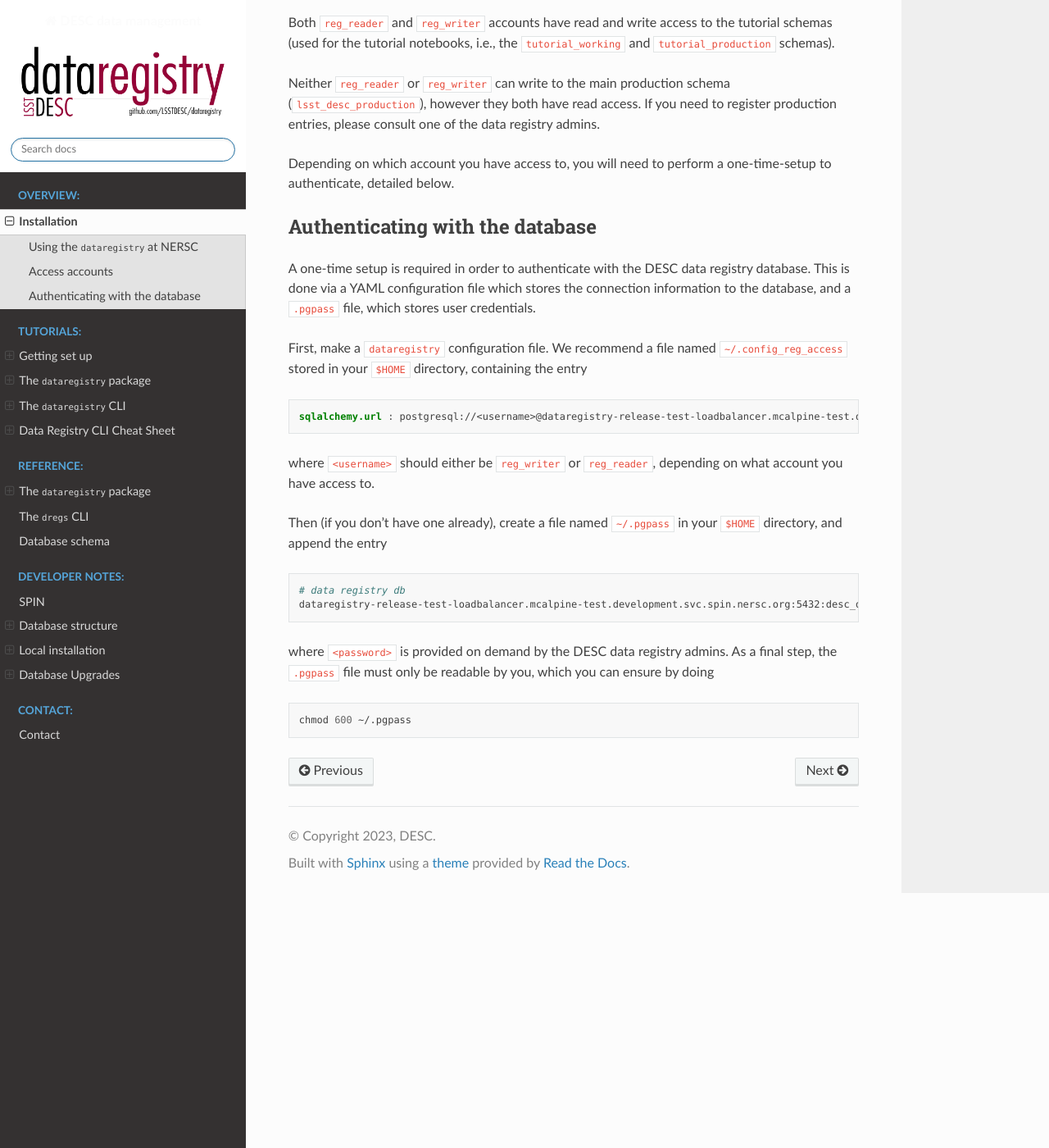
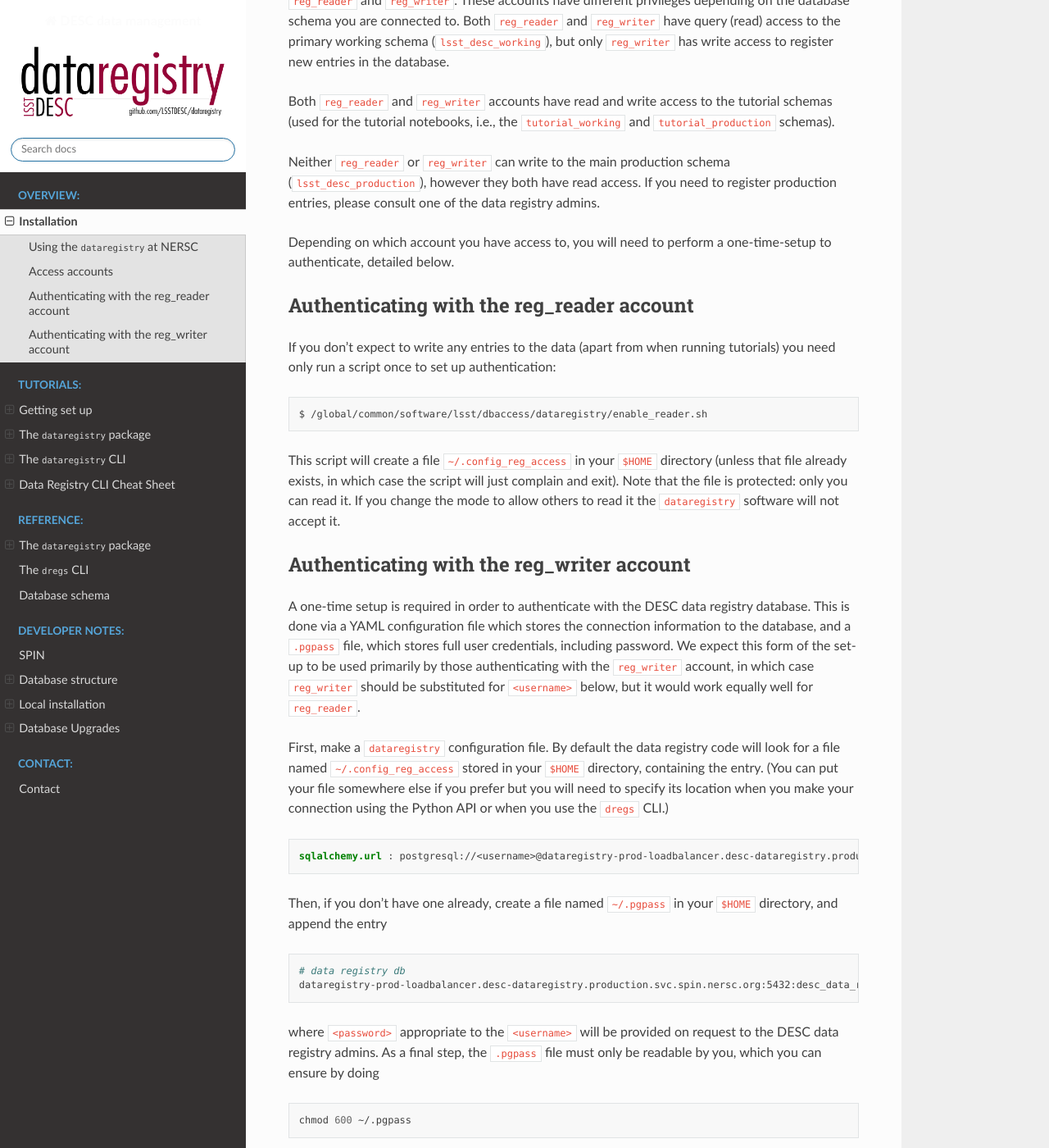
Before and after one commit to LSSTDESC/dataregistry, a Sphinx documentation site: the page built from docs/source/installation.rst, in a window 1280 px wide and 1400 px high, scrolled down 716 px. Shown: the whole window at 82% size. Built offline with Sphinx 7.4.7 and the Read the Docs theme 3.1.0, drawn with Linux system fonts in a browser that asks for light colours; some of the changed text lies outside the part shown.

Commit message:
update doc for move to Spin cluster

```diff
--- a/docs/source/installation.rst
+++ b/docs/source/installation.rst
@@ -10,18 +10,21 @@ Using the ``dataregistry`` at NERSC
 ------------------------------------
 
 The ``dataregistry`` package is readily available as part of the
-``desc-python-bleed`` environment (see `here
+``desc-python`` and ``desc-python-bleed`` environments (see `here
 <https://confluence.slac.stanford.edu/display/LSSTDESC/Getting+Started+with+Anaconda+Python+at+NERSC>`__
 for details about the *Conda* environments available at NERSC). Therefore
-before getting started, make sure to activate the ``desc-python-bleed``
-environment from the command line, via
+before getting started, make sure to activate one of these
+environments from the command line, e.g.
 
 .. code-block:: bash
 
-   python /global/common/software/lsst/common/miniconda/start-kernel-cli.py desc-python-bleed
+   source /global/common/software/lsst/common/miniconda/setup_current_python.sh
 
-or, when working at the NERSC JupyterHub, select the ``desc-python-bleed``
-kernel.
+or, when working at the NERSC JupyterHub, select the ``desc-python`` or
+``desc-python-bleed`` kernel.
+
+Normally ``desc-python`` is preferred unless you need a more recent
+version of soome package in the environment.
 
 If you wish to install the ``dataregistry`` package yourself, see the
 instructions :ref:`here <local-installation>`.
@@ -50,34 +53,55 @@ one-time-setup to authenticate, detailed below.
 
 .. _one-time-setup:
 
-Authenticating with the database
---------------------------------
+Authenticating with the reg_reader account
+------------------------------------------
+
+If you don't expect to write any entries to the data (apart from when running
+tutorials) you need only run a script once to set up authentication:
+
+.. code-block:: bash
+
+   $ /global/common/software/lsst/dbaccess/dataregistry/enable_reader.sh
+
+This script will create a file ``~/.config_reg_access`` in your ``$HOME``
+directory (unless that file already exists, in which case the script will
+just complain and exit). Note that the file is protected: only you can
+read it.  If you change the mode to allow others to read it the
+``dataregistry`` software will not accept it.
+
+Authenticating with the reg_writer account
+------------------------------------------
 
 A one-time setup is required in order to authenticate with the DESC data
 registry database. This is done via a YAML configuration file which stores the
-connection information to the database, and a ``.pgpass`` file, which stores
-user credentials.
+connection information to the database, and a ``.pgpass`` file, which
+stores full user credentials, including password.  We expect this form
+of the set-up to be used primarily by those authenticating with the
+``reg_writer`` account, in which case ``reg_writer`` should be substituted
+for ``<username>`` below, but it would work equally well for ``reg_reader``.
 
-First, make a ``dataregistry`` configuration file. We recommend a file named
+First, make a ``dataregistry`` configuration file. By default the data
+registry code will look for a file named
 ``~/.config_reg_access`` stored in your ``$HOME`` directory, containing the
-entry
+entry. (You can put your file somewhere else if you prefer but you will need
+to specify its location when you make your connection using the Python API
+or when you use the ``dregs`` CLI.)
 
 .. code-block:: yaml
 
-   sqlalchemy.url : postgresql://<username>@dataregistry-release-test-loadbalancer.mcalpine-test.development.svc.spin.nersc.org:5432/desc_data_registry
+   sqlalchemy.url : postgresql://<username>@dataregistry-prod-loadbalancer.desc-dataregistry.production.svc.spin.nersc.org:5432/desc_data_registry
 
-where ``<username>`` should either be ``reg_writer`` or ``reg_reader``,
-depending on what account you have access to.
 
-Then (if you don't have one already), create a file named ``~/.pgpass`` in your
+Then, if you don't have one already, create a file named ``~/.pgpass`` in your
 ``$HOME`` directory, and append the entry
 
 .. code-block:: bash
 
    # data registry db
-   dataregistry-release-test-loadbalancer.mcalpine-test.development.svc.spin.nersc.org:5432:desc_data_registry:<username>:<password>
+   dataregistry-prod-loadbalancer.desc-dataregistry.production.svc.spin.nersc.org:5432:desc_data_registry:<username>:<password>
 
-where ``<password>`` is provided on demand by the DESC data registry admins. As
+where ``<password>`` appropriate to the ``<username>`` will be provided on
+request to the DESC data registry admins. As
 a final step, the ``.pgpass`` file must only be readable by you, which you can
 ensure by doing
 
--- a/src/dataregistry/_version.py
+++ b/src/dataregistry/_version.py
@@ -1 +1 @@
-__version__ = "1.5.3"
+__version__ = "1.5.4"
```
Also changed, not shown: CHANGELOG.md (+17 -0 lines), docs/source/tutorial_notebooks/getting_started_1_register.ipynb.
